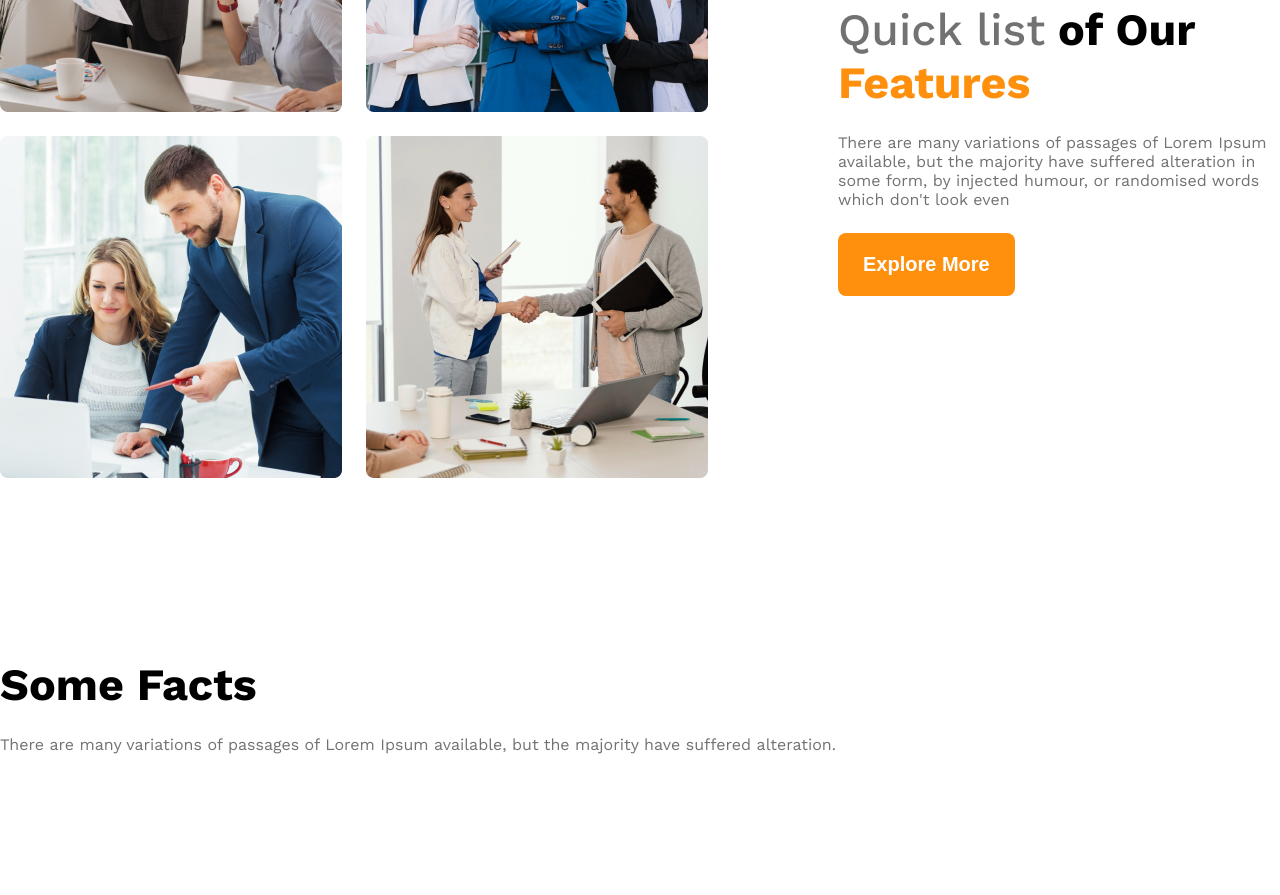
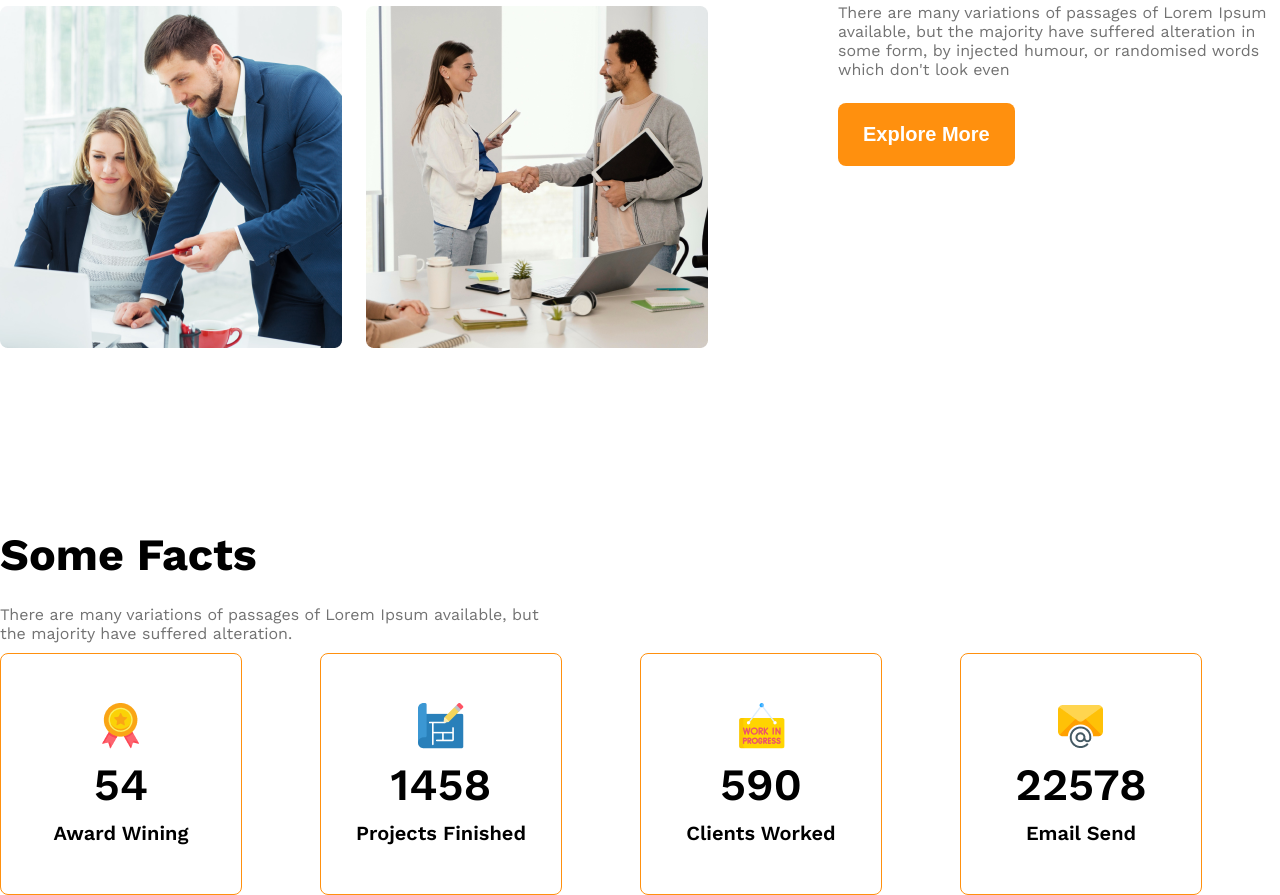
Before and after one commit to obayed324/Web_day_09_G3_Architecture_responsive_web, a plain HTML site: page index.html in a window 1280 px wide. Shown: the part 1367-2262 px from the top of the page. Before the commit the page ends 2197 px from the top, so only its background shows below. Drawn offline with nearby package versions, Linux system fonts and the light colour scheme.

Commit message:
Facts section done

```diff
--- a/index.html
+++ b/index.html
@@ -55,8 +55,10 @@
 
 
             <div class="our-features">
-                <h3 class="section-title"><span id="quick-list" class="text-dark03">Quick list</span> <span id="of-our">of Our </span>
-                    <span class="features text-primary">Features</span></h3>
+                <h3 class="section-title"><span id="quick-list" class="text-dark03">Quick list</span> <span
+                        id="of-our">of Our </span>
+                    <span class="features text-primary">Features</span>
+                </h3>
                 <p class="feature-description text-dark03">
                     There are many variations of passages of Lorem Ipsum available,
                     but the majority have suffered alteration in some form, by injected
@@ -72,32 +74,43 @@
         </section>
 
         <!-- some facts -->
-        <section>
+        <section class="some-fact">
             <h3 class="section-title">Some Facts</h3>
-            <p class="text-dark03">
+            <p class="text-dark03 fact-description">
                 There are many variations of passages of Lorem Ipsum available, but
                 the majority have suffered alteration.
             </p>
             <div class="facts-container">
-                <div class="fact">
-                    <img src="" alt="">
-                    <h4 class="fact-number"></h4>
-                    <h5 class="fact-name"></h5>
+                <div class="fact-card display-flex">
+                    <div>
+                        <img src="images/icons/ribon.png" alt="">
+                        <h4 class="fact-number">54</h4>
+                        <h5 class="fact-name">Award Wining</h5>
+                    </div>
                 </div>
-                <div class="fact">
-                    <img src="" alt="">
-                    <h4 class="fact-number"></h4>
-                    <h5 class="fact-name"></h5>
+                <div class="fact-card display-flex">
+                    <div>
+                        <img src="images/icons/projects.png" alt="">
+                        <h4 class="fact-number">1458</h4>
+                        <h5 class="fact-name">Projects Finished</h5>
+                    </div>
+
                 </div>
-                <div class="fact">
-                    <img src="" alt="">
-                    <h4 class="fact-number"></h4>
-                    <h5 class="fact-name"></h5>
+                <div class="fact-card display-flex">
+                    <div>
+                        <img src="images/icons/customers.png" alt="">
+                        <h4 class="fact-number">590</h4>
+                        <h5 class="fact-name">Clients Worked</h5>
+                    </div>
+
                 </div>
-                <div class="fact">
-                    <img src="" alt="">
-                    <h4 class="fact-number"></h4>
-                    <h5 class="fact-name"></h5>
+                <div class="fact-card dis display-flex">
+                    <div>
+                        <img src="images/icons/email.png" alt="">
+                        <h4 class="fact-number">22578</h4>
+                        <h5 class="fact-name">Email Send</h5>
+                    </div>
+
                 </div>
             </div>
         </section>
--- a/style.css
+++ b/style.css
@@ -72,7 +72,7 @@ main > section{
 .nav-link{
     text-decoration: none;
 }
-.navbar,.banner{
+.navbar,.banner,.teams,.some-fact{
     max-width: 1440px;
     margin: 0 auto;
 }
@@ -120,6 +120,36 @@ main > section{
 #quick-list{
     font-weight: 500;
 }
+/* Same Fact Card */
+.facts-container{
+    display: grid;
+    grid-template-columns: repeat(4,1fr);
+
+}
+.fact-description{
+    max-width: 540px;
+    margin-bottom: 10px;
+}
+.fact-card{
+    border: 1px solid rgb(255, 144, 14);
+    width: 240px;
+    height: 240px;
+    border-radius: 8px;
+    align-items: center;
+    justify-content: center;
+    text-align: center;
+}
+.fact-number{
+    font-size: 2.8rem;
+    font-weight: 600;
+    margin-top: 5px;
+    margin-bottom: 10px;
+}
+.fact-name{
+    font-size: 1.25rem;
+    font-weight: 600;
+    margin-top: 5px;
+}
 
 /* Responsive Media Query */
 
@@ -127,8 +157,12 @@ main > section{
     .navbar,.nav-links,.teams{
         flex-direction: column;
     }
-    .team-img-container{
+    .team-img-container,.facts-container{
         grid-template-columns: repeat(1,1fr);
+    }
+    .facts-container{
+        justify-items: center;
+        gap: 24px;
     }
     .our-features{
         margin-left: 20px;
```
